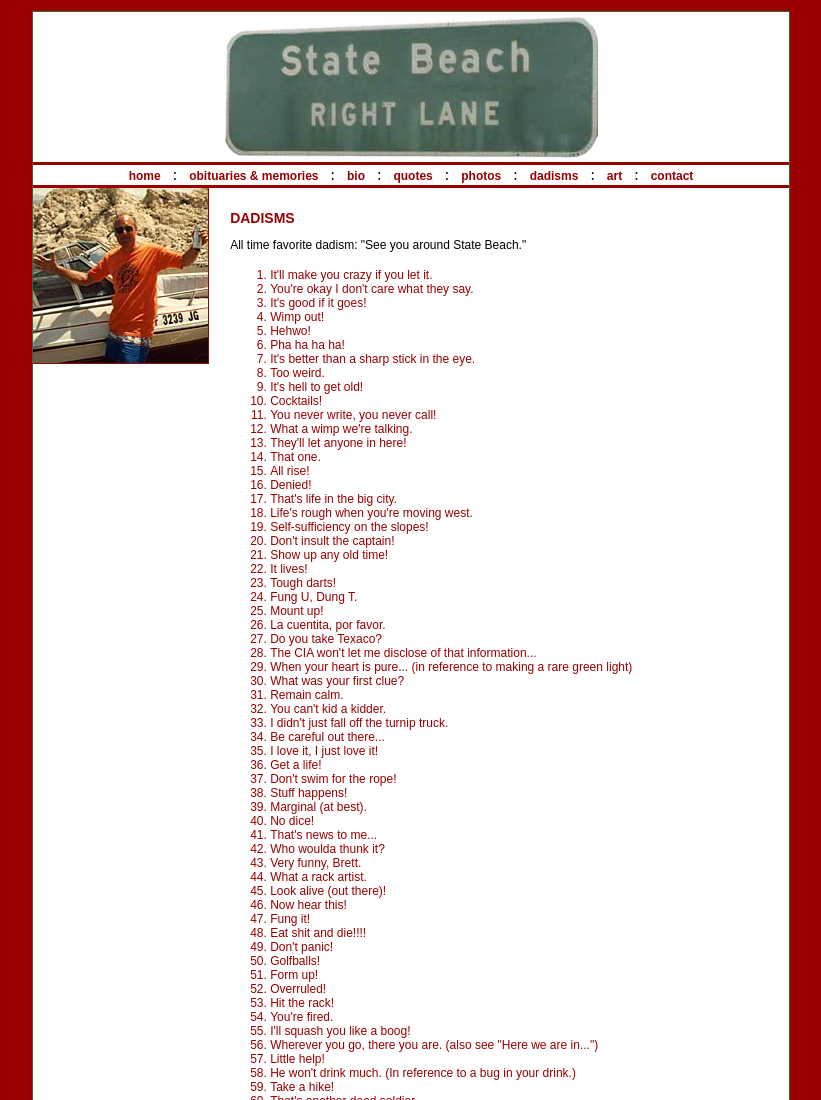
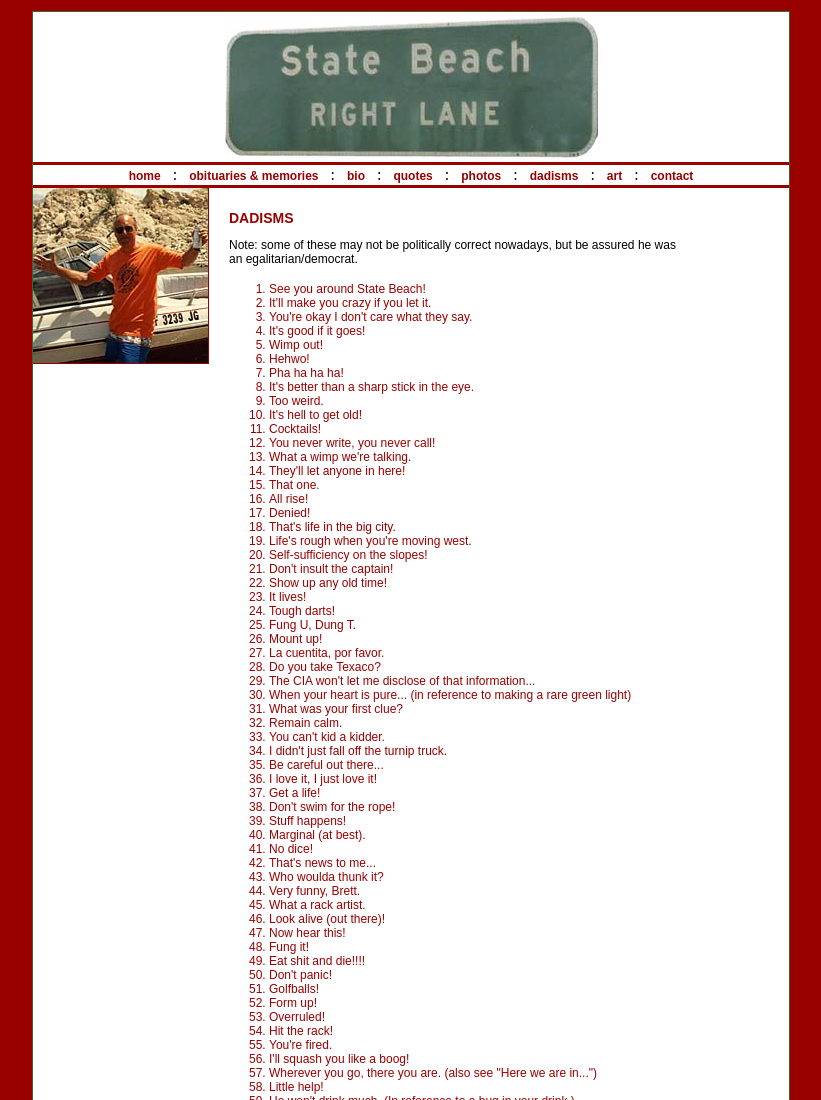
Before and after one commit to impunity/statebeach.org, a plain HTML site: page dadisms.html in a window 1280 px wide. Shown: the top 1100 px of the page, without its empty margins (229-1050 px from the left). Drawn offline with Linux system fonts and the light colour scheme.

Commit message:
dadsims add

```diff
--- a/dadisms.html
+++ b/dadisms.html
@@ -32,9 +32,10 @@
 
 <P>
 
-All time favorite dadism: "See you around State Beach."
+Note: some of these may not be politically correct nowadays, but be assured he was an egalitarian/democrat.
 <P>
 <OL>
+<LI>See you around State Beach!
 <LI>It'll make you crazy if you let it.
 <LI>You're okay I don't care what they say.
 <LI>It's good if it goes!
```
